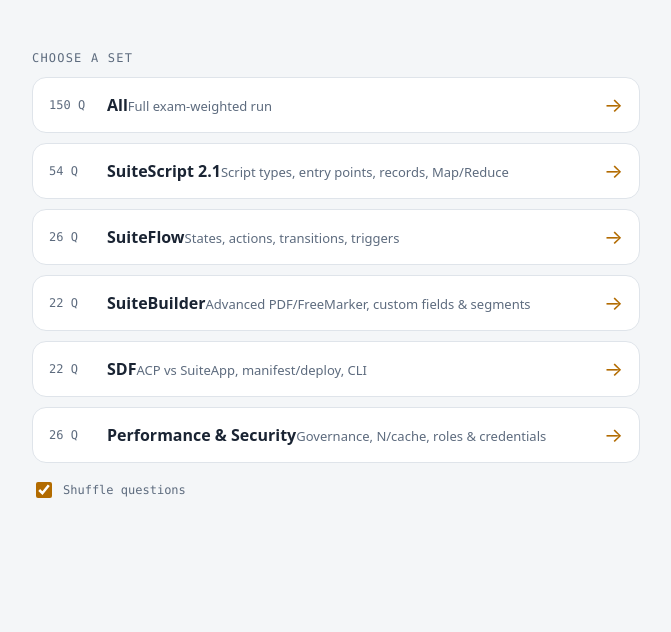
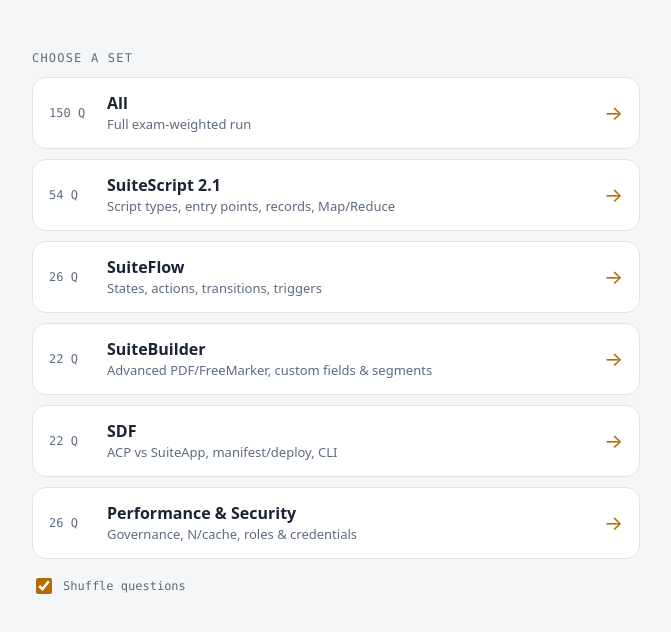
Before and after one commit to nazir99/netsuite-app-dev-quiz, a plain HTML site: page index.html in a window 1280 px wide. Shown: the part 258-890 px from the top of the page, without its empty margins (304-975 px from the left). Before the commit the page ends 863 px from the top, so only its background shows below. Drawn offline with Linux system fonts and the light colour scheme.

Commit message:
Fix section card layout: stack title and description

```diff
--- a/index.html
+++ b/index.html
@@ -59,9 +59,10 @@
     padding:15px 16px;color:inherit;font:inherit;transition:border-color .15s,transform .05s}
   .sec:hover{border-color:var(--accent)}
   .sec:active{transform:translateY(1px)}
-  .sec .n{font-family:var(--mono);font-size:12px;color:var(--muted);font-variant-numeric:tabular-nums;min-width:44px}
-  .sec .t{font-weight:650}
-  .sec .d{color:var(--muted);font-size:13px;margin-top:2px}
+  .sec .n{font-family:var(--mono);font-size:12px;color:var(--muted);font-variant-numeric:tabular-nums;min-width:44px;flex:none}
+  .sec .meta{display:flex;flex-direction:column;gap:3px;min-width:0}
+  .sec .t{display:block;font-weight:650;line-height:1.25}
+  .sec .d{display:block;color:var(--muted);font-size:13px;line-height:1.3}
   .sec .go{margin-left:auto;color:var(--accent);font-size:20px;line-height:1}
   .opts-row{display:flex;gap:10px;flex-wrap:wrap;margin-top:16px}
   .toggle{display:inline-flex;align-items:center;gap:8px;font-family:var(--mono);font-size:12px;color:var(--muted);cursor:pointer;user-select:none}
@@ -352,7 +353,7 @@
 }
 function secRow(title,key,n,d){
   return '<button class="sec" data-sec="'+key+'"><span class="n">'+n+' Q</span>'+
-    '<span><span class="t">'+title+'</span><span class="d">'+d+'</span></span>'+
+    '<span class="meta"><span class="t">'+title+'</span><span class="d">'+d+'</span></span>'+
     '<span class="go">→</span></button>';
 }
 function secBlurb(s){return {
```
